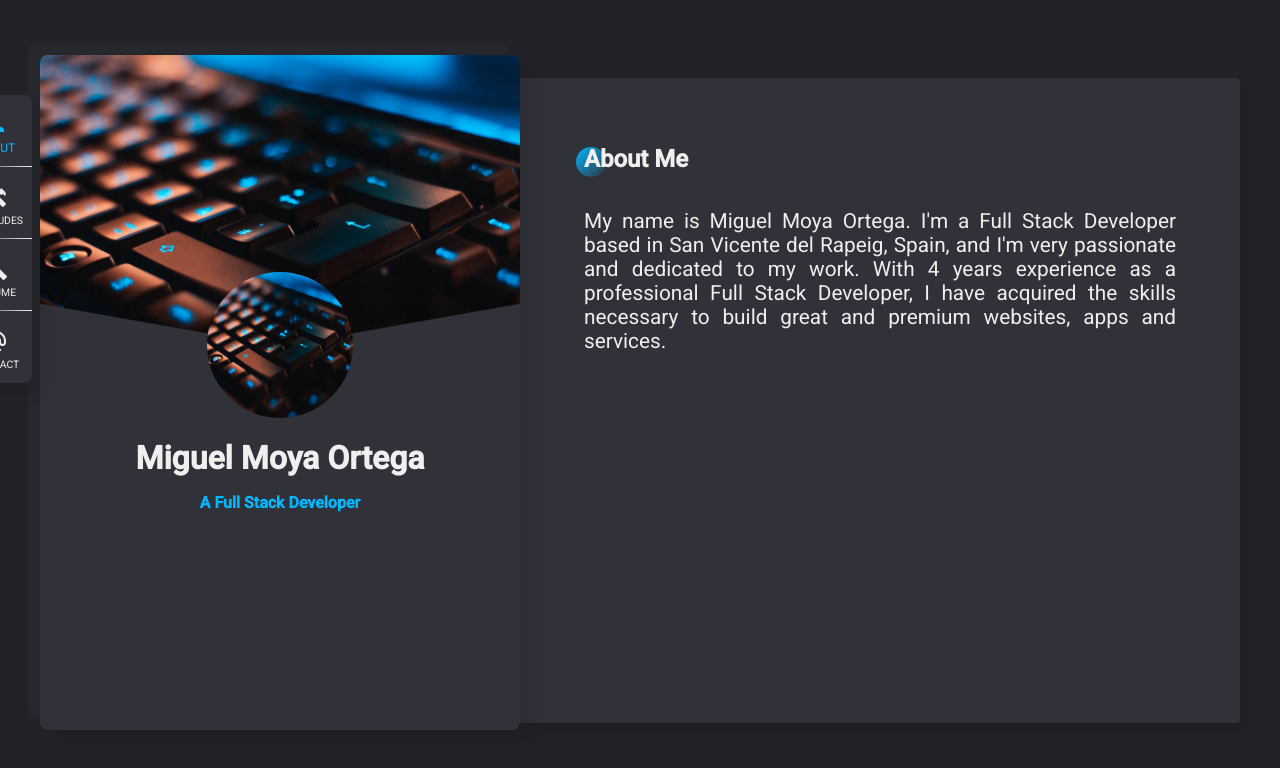
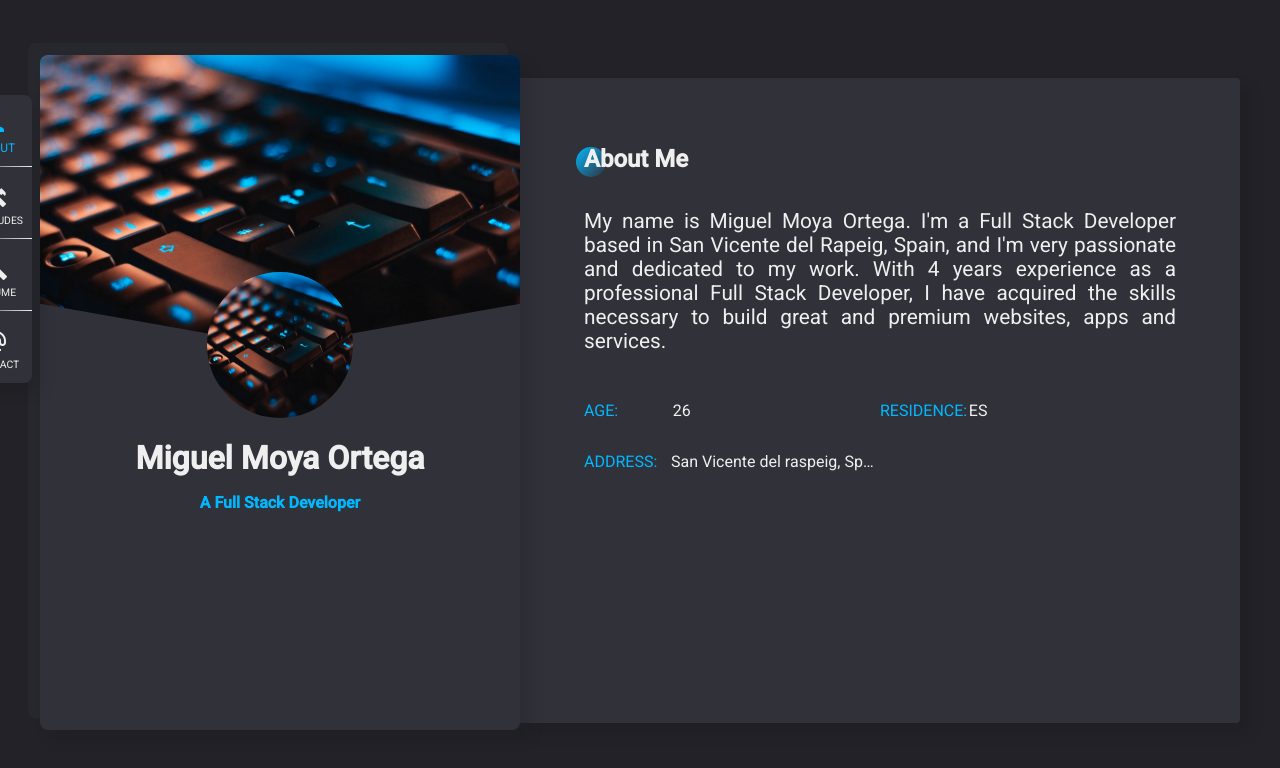
Before and after one commit to miguelmoya1/miguelmoya1, an Angular app in the folder frontend/: page / in a window 1280 px wide. Shown: the top 768 px of the page. Built offline with nearby package versions, Linux system fonts and the light colour scheme.

Commit message:
style and links

```diff
--- a/frontend/src/app/about-me/about-me.component.html
+++ b/frontend/src/app/about-me/about-me.component.html
@@ -9,7 +9,8 @@
           have
           acquired the skills necessary to build great and premium websites, apps and services.
         </div>
-        <div class="personal"></div>
+
+        <app-table [data]="table"></app-table>
       </div>
     </div>
   </div>
--- a/frontend/src/app/about-me/about-me.component.ts
+++ b/frontend/src/app/about-me/about-me.component.ts
@@ -10,7 +10,20 @@ export class AboutMeComponent implements OnInit {
   public date = new Date().getFullYear() - new Date('01/03/2017').getFullYear();
   public imageSize = window.innerWidth * 0.3;
 
+  public table = [
+    { header: 'age', value: this.calculateAge(new Date(1995, 1, 8)) },
+    { header: 'residence', value: 'ES' },
+    { header: 'address', value: 'San Vicente del raspeig, Spain' },
+  ];
+
   constructor() {}
+
+  calculateAge(birthday: Date) {
+    // birthday is a date
+    var ageDifMs = Date.now() - birthday.getTime();
+    var ageDate = new Date(ageDifMs);
+    return Math.abs(ageDate.getUTCFullYear() - 1970);
+  }
 
   ngOnInit() {}
 }
--- a/frontend/src/app/contact/contact.component.ts
+++ b/frontend/src/app/contact/contact.component.ts
@@ -8,8 +8,8 @@ import { Component, OnInit } from '@angular/core';
 export class ContactComponent implements OnInit {
   public info = [
     { header: 'Adress', value: 'San Vicente del Raspeig' },
-    { header: 'Email', value: 'miguelmoyaortega@gmail.com' },
-    { header: 'Phone', value: '+34 646 74 95 70' },
+    { header: 'Email', value: 'miguelmoyaortega@gmail.com', type: 'mailto:' },
+    { header: 'Phone', value: '+34 646 74 95 70', type: 'tel:' },
     // {header: '', value: ''},
   ];
   constructor() {}
--- a/frontend/src/app/table/table.component.html
+++ b/frontend/src/app/table/table.component.html
@@ -1,6 +1,11 @@
 <div class="content">
   <div class="item" *ngFor="let item of data">
     <div class="header">{{item.header}}: </div>
-    <div class="value">{{item.value}}</div>
+
+    <div class="value">
+      <a [target]="item.type === 'tel:' ? '_self': '_blanck'" [href]="item.type + item.value"
+        *ngIf="item.type; else default">{{item.value}}</a>
+      <ng-template #default>{{item.value}}</ng-template>
+    </div>
   </div>
 </div>
--- a/frontend/src/app/table/table.component.scss
+++ b/frontend/src/app/table/table.component.scss
@@ -13,15 +13,19 @@
     .header {
       color: $primary;
       text-transform: uppercase;
-      width: 25%;
+      width: 35%;
     }
 
     .value {
-      width: 75%;
       color: $white;
       overflow: hidden;
       white-space: nowrap;
       text-overflow: ellipsis;
+
+      a {
+        text-decoration: none;
+        color: $primary;
+      }
     }
   }
 }
@@ -29,5 +33,11 @@
 @media screen and (min-width: 426px) {
   .content {
     grid-template-columns: 1fr 1fr;
+
+    .item {
+      .header {
+        width: 30% !important;
+      }
+    }
   }
 }
--- a/frontend/src/app/table/table.component.ts
+++ b/frontend/src/app/table/table.component.ts
@@ -1,6 +1,6 @@
 import { Component } from '@angular/core';
 
-type IData = { header: string; value: string | number };
+type IData = { header: string; value: string | number; type?: string };
 
 @Component({
   selector: 'app-table',
```
